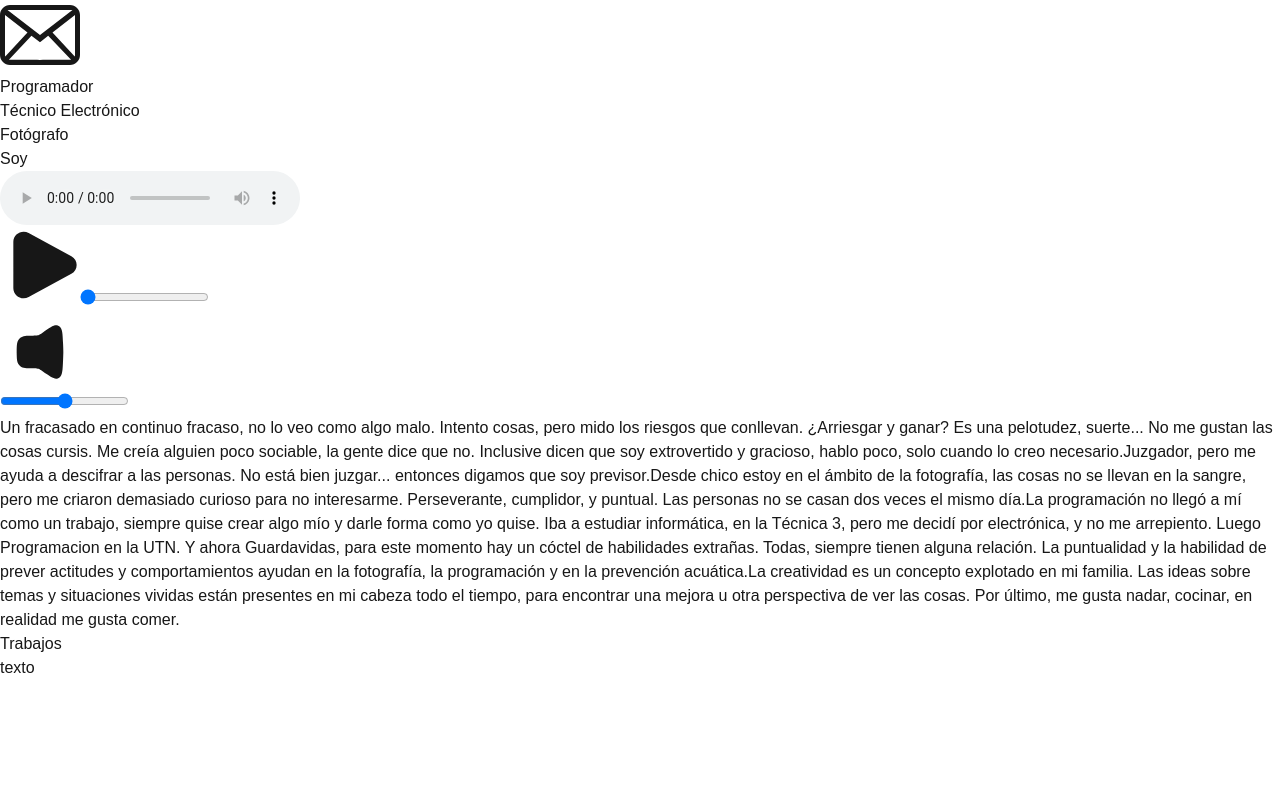
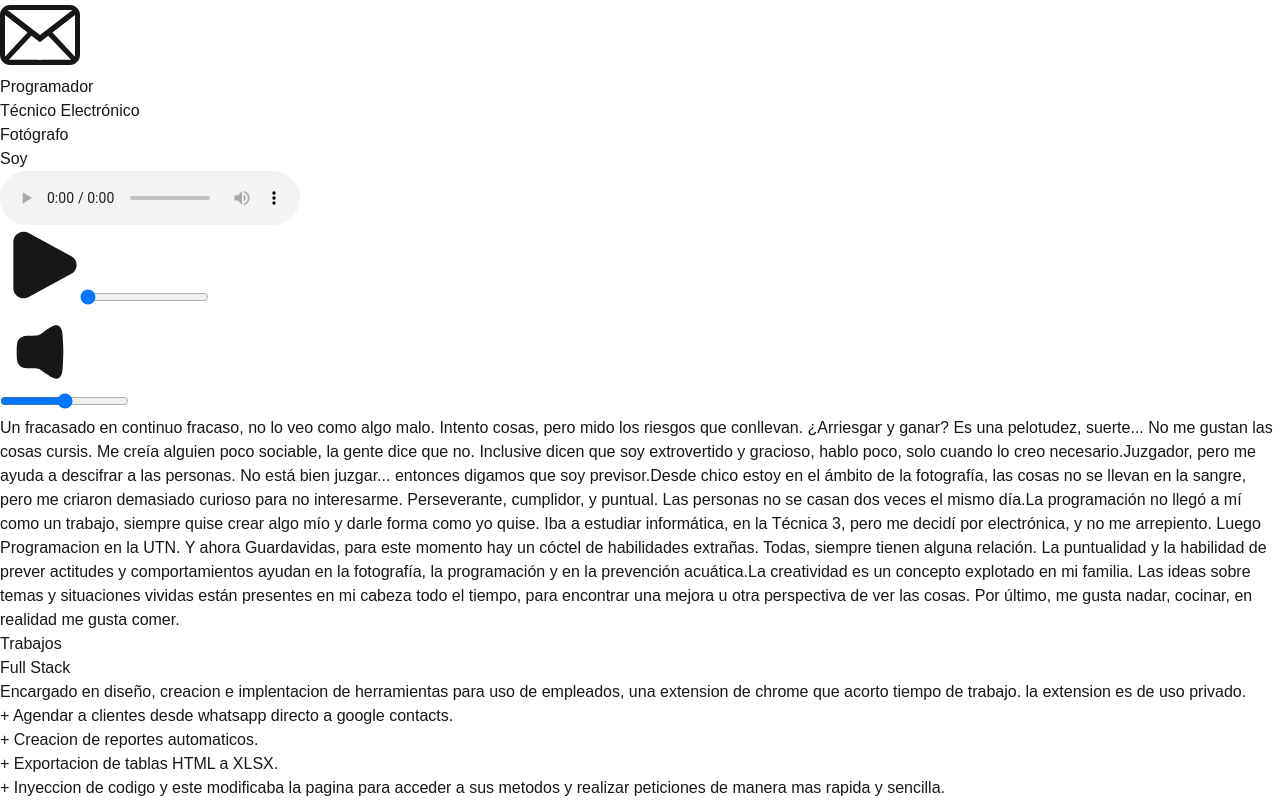
Before and after one commit to tupacrojo/tupacrojo.github.io, a Next.js app: page / in a window 1280 px wide. Shown: the part 1325-2125 px from the top of the page. Before the commit the page ends 2005 px from the top, so only its background shows below. Built offline with nearby package versions, Linux system fonts and the light colour scheme.

Commit message:
hasta trabajo

```diff
--- a/package.json
+++ b/package.json
@@ -9,7 +9,6 @@
     "lint": "next lint"
   },
   "dependencies": {
-    "@madzadev/audio-player": "^2.1.14",
     "next": "15.0.3",
     "react": "19.0.0-rc-66855b96-20241106"
   },
--- a/src/app/page.tsx
+++ b/src/app/page.tsx
@@ -162,8 +162,29 @@ export default function Home() {
       >
         <h2 className="text-6xl">Trabajos</h2>
 
-        <div className="h-96 w-10/12 rounded-xl bg-orange-700">
-          <p>texto</p>
+        <div className="flex flex-col h-auto w-96 rounded-xl bg-gray-900 p-4 space-y-4">
+          <p className="flex text-2xl justify-center font-semibold">
+            Full Stack
+          </p>
+          <div className="bg-white bg-opacity-5 p-2 rounded-xl">
+            <p>
+              Encargado en diseño, creacion e implentacion de herramientas para
+              uso de empleados, una extension de chrome que acorto tiempo de
+              trabajo. la extension es de uso privado.
+              <ul>
+                <li>
+                  + Agendar a clientes desde whatsapp directo a google contacts.
+                </li>
+                <li>+ Creacion de reportes automaticos.</li>
+                <li>+ Exportacion de tablas HTML a XLSX.</li>
+                <li>
+                  + Inyeccion de codigo y este modificaba la pagina para acceder
+                  a sus metodos y realizar peticiones de manera mas rapida y
+                  sencilla.
+                </li>
+              </ul>
+            </p>
+          </div>
         </div>
       </div>
     </>
```
